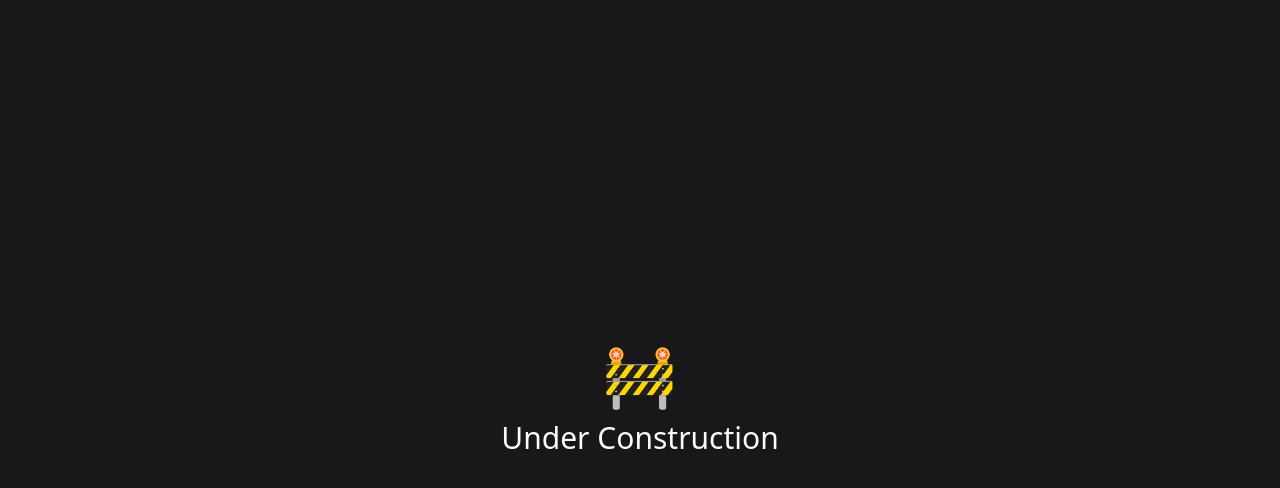
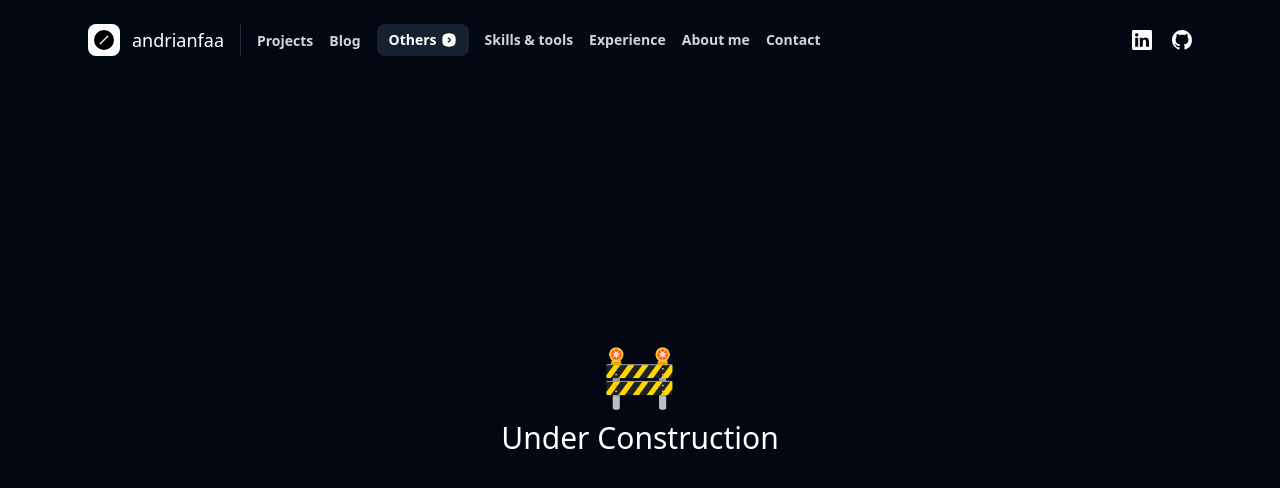
Before and after one commit to andrianfaa/anfa.my.id, an Astro site: page / in a window 1280 px wide. Built offline with nearby package versions, Linux system fonts and the light colour scheme; Astro itself is replaced by a stand-in of ours.

Commit message:
feat: navbar and error 404 page

```diff
--- a/package.json
+++ b/package.json
@@ -14,13 +14,16 @@
     "@astrojs/react": "^3.4.0",
     "@astrojs/tailwind": "^5.1.0",
     "@fontsource-variable/arimo": "^5.0.21",
+    "@nanostores/react": "^0.7.2",
     "@types/react": "^18.3.3",
     "@types/react-dom": "^18.3.0",
     "astro": "^4.9.2",
     "astro-seo": "^0.8.3",
     "eslint-config-prettier": "^9.1.0",
+    "nanostores": "^0.10.3",
     "react": "^18.3.1",
     "react-dom": "^18.3.1",
+    "react-icons": "^5.2.1",
     "sass": "^1.77.4",
     "tailwindcss": "^3.4.3",
     "typescript": "^5.4.5"
--- /dev/null
+++ b/src/components/navbar/NavMenu.tsx
@@ -0,0 +1,146 @@
+import { useCallback, useState } from "react";
+import { TbSquareRoundedChevronDownFilled } from "react-icons/tb";
+
+import { cn } from "@/utils";
+
+const NavMenu: React.FC = () => {
+  const [isOpenNavMenu, setIsOpenNavMenu] = useState(false);
+
+  const baseMenuClassName = cn(
+    "font-bold",
+    "text-sm text-white lg:text-gray-300 lg:hover:text-white lg:focus:text-white"
+  );
+
+  const handleOnClick = useCallback(() => {
+    setIsOpenNavMenu(false);
+  }, [setIsOpenNavMenu]);
+
+  return (
+    <nav>
+      <ul className={cn("flex flex-row items-center gap-4")}>
+        <li>
+          <a
+            title="Projects"
+            href="/projects"
+            onClick={handleOnClick}
+            className={cn(baseMenuClassName)}
+          >
+            Projects
+          </a>
+        </li>
+
+        <li>
+          <a
+            title="Blog"
+            href="https://andrianfaa.medium.com/"
+            onClick={handleOnClick}
+            className={cn(baseMenuClassName)}
+          >
+            Blog
+          </a>
+        </li>
+
+        <li
+          className={cn("relative", "flex flex-row lg:items-center lg:gap-4")}
+        >
+          <button
+            type="button"
+            onClick={() => setIsOpenNavMenu((prevState) => !prevState)}
+            className={cn(
+              "bg-gray-800/80 hover:bg-gray-700/80 focus:bg-gray-700/80",
+              "text-sm font-bold text-white",
+              "rounded-lg",
+              "px-3 py-1.5",
+              "transition-all duration-300 ease-in-out",
+              "flex flex-row items-center gap-1",
+              isOpenNavMenu ? "bg-gray-700/80 lg:bg-gray-800/80" : ""
+              // "lg:hidden"
+            )}
+          >
+            Others{" "}
+            <TbSquareRoundedChevronDownFilled
+              className={cn(
+                "h-4 w-4",
+                "lg:-rotate-90",
+                isOpenNavMenu ? "rotate-180" : ""
+              )}
+            />
+          </button>
+
+          <ul
+            className={cn(
+              "absolute left-0 top-10 z-10 lg:static",
+              "bg-gray-950 lg:bg-transparent",
+              "rounded-lg border border-gray-800 lg:rounded-none lg:border-none",
+              "w-36 p-4 lg:w-[unset] lg:p-0",
+              "flex flex-col items-start justify-start gap-4 lg:flex-row lg:items-center lg:gap-4",
+              "transition-all duration-300 ease-in-out",
+              "lg:visible lg:translate-y-0 lg:opacity-100",
+              isOpenNavMenu
+                ? "visible translate-y-0 opacity-100"
+                : "invisible -translate-y-4 opacity-0"
+            )}
+          >
+            <li className="block w-full lg:w-auto">
+              <a
+                href="/skills-and-tools"
+                onClick={handleOnClick}
+                className={cn(
+                  baseMenuClassName,
+                  "block w-full",
+                  "text-gray-300 hover:text-white focus:text-white"
+                )}
+              >
+                Skills & tools
+              </a>
+            </li>
+
+            <li className="block w-full lg:w-auto">
+              <a
+                href="/experience"
+                onClick={handleOnClick}
+                className={cn(
+                  baseMenuClassName,
+                  "block w-full",
+                  "text-gray-300 hover:text-white focus:text-white"
+                )}
+              >
+                Experience
+              </a>
+            </li>
+
+            <li className="block w-full lg:w-auto">
+              <a
+                href="/about-me"
+                onClick={handleOnClick}
+                className={cn(
+                  baseMenuClassName,
+                  "block w-full",
+                  "text-gray-300 hover:text-white focus:text-white"
+                )}
+              >
+                About me
+              </a>
+            </li>
+
+            <li className="block w-full lg:w-auto">
+              <a
+                href="/contact"
+                onClick={handleOnClick}
+                className={cn(
+                  baseMenuClassName,
+                  "block w-full",
+                  "text-gray-300 hover:text-white focus:text-white"
+                )}
+              >
+                Contact
+              </a>
+            </li>
+          </ul>
+        </li>
+      </ul>
+    </nav>
+  );
+};
+
+export default NavMenu;
--- /dev/null
+++ b/src/components/navbar/Navbar.tsx
@@ -0,0 +1,82 @@
+import { BsFillSlashCircleFill, BsGithub, BsLinkedin } from "react-icons/bs";
+
+import { useWindow } from "@/hooks";
+import { cn } from "@/utils";
+import NavMenu from "./NavMenu";
+
+const Navbar: React.FC = () => {
+  const { scroll } = useWindow();
+
+  return (
+    <div
+      className={cn(
+        "navbar",
+        "fixed left-0 top-0 z-40",
+        "w-full",
+        "transition-[background] duration-300 ease-in-out",
+        scroll.y > 10 && "scrolled"
+      )}
+    >
+      <div
+        className={cn(
+          "navbar-container",
+          "p-4 md:p-6",
+          "flex flex-row items-center justify-between gap-4"
+        )}
+      >
+        <div className={cn("flex flex-row items-center gap-4")}>
+          <a
+            href="/"
+            className={cn(
+              "flex flex-row items-center gap-3",
+              "font-bold",
+              "border-r border-gray-800 pr-4"
+            )}
+          >
+            <span
+              className={cn(
+                "rounded-lg",
+                "p-1.5",
+                "bg-white text-sm font-bold text-black"
+              )}
+            >
+              <BsFillSlashCircleFill className="h-5 w-5" />
+            </span>{" "}
+            <span
+              className={cn(
+                "text-lg font-medium text-white",
+                "hidden sm:block"
+              )}
+            >
+              andrianfaa
+            </span>
+          </a>
+
+          <NavMenu />
+        </div>
+
+        <div className="item flex flex-row gap-5">
+          <a
+            href="https://linkedin.com/in/andrianfa"
+            title="LinkedIn"
+            className={cn("hidden md:block")}
+          >
+            <BsLinkedin
+              title="LinkedIn Logo"
+              className={cn("h-5 w-5", "text-white")}
+            />
+          </a>
+
+          <a href="https://github.com/andrianfaa" title="GitHub">
+            <BsGithub
+              title="GitHub Logo"
+              className={cn("h-5 w-5", "text-white")}
+            />
+          </a>
+        </div>
+      </div>
+    </div>
+  );
+};
+
+export default Navbar;
--- /dev/null
+++ b/src/components/navbar/index.ts
@@ -0,0 +1 @@
+export { default as Navbar } from "./Navbar";
--- /dev/null
+++ b/src/components/navbar/store.ts
@@ -0,0 +1,5 @@
+import { atom } from "nanostores";
+
+const isOpenNavMenu = atom(false);
+
+export { isOpenNavMenu };
--- a/src/components/ui/Button.tsx
+++ b/src/components/ui/Button.tsx
@@ -2,14 +2,14 @@ import { cn } from "@/utils";
 import { cva, type VariantProps } from "class-variance-authority";
 import { type ButtonHTMLAttributes, forwardRef } from "react";
 
-const buttonVariant = cva(cn(""), {
+const buttonVariant = cva(cn("transition-all duration-300 ease-in-out"), {
   variants: {
     variant: {
-      primary: cn(),
+      primary: cn("bg-primary text-white hover:bg-primary/90"),
       base: cn()
     },
     size: {
-      small: cn(),
+      small: cn("text-sm px-2 py-1"),
       medium: cn(),
       large: cn()
     }
--- /dev/null
+++ b/src/hooks/index.ts
@@ -0,0 +1 @@
+export { default as useWindow } from "./useWindow";
--- /dev/null
+++ b/src/hooks/useWindow.ts
@@ -0,0 +1,32 @@
+import { useState, useEffect } from "react";
+
+const useWindow = () => {
+  const [scroll, setScroll] = useState({
+    x: 0,
+    y: 0
+  });
+
+  const updateScroll = () => {
+    if (typeof window === "undefined") return;
+
+    setScroll({ x: window.scrollX || 0, y: window.scrollY || 0 });
+  };
+
+  useEffect(() => {
+    if (typeof window === "undefined") return;
+
+    window.addEventListener("load", updateScroll);
+    window.addEventListener("scroll", updateScroll);
+
+    return () => {
+      window.removeEventListener("load", updateScroll);
+      window.removeEventListener("scroll", updateScroll);
+    };
+  }, []);
+
+  return {
+    scroll
+  };
+};
+
+export default useWindow;
--- /dev/null
+++ b/src/pages/404.astro
@@ -0,0 +1,28 @@
+---
+import { Layout } from "@/layouts";
+import { cn } from "@/utils";
+
+export async function getStaticPaths() {
+  return [];
+}
+---
+
+<Layout title="404 - Page Not Found" description="Page not found">
+  <main
+    class={cn(
+      "p-4",
+      "flex flex-col items-center justify-center",
+      "h-screen w-full"
+    )}
+  >
+    <h1 class="text-center">
+      <span
+        class={cn("block", "text-6xl md:text-8xl font-bold text-white", "mb-4")}
+        >404</span
+      >
+      <span class={cn("text-base md:text-lg font-light text-center text-white")}
+        >Page not found</span
+      >
+    </h1>
+  </main>
+</Layout>
--- a/src/pages/index.astro
+++ b/src/pages/index.astro
@@ -4,11 +4,15 @@ import { cn } from "@/utils";
 ---
 
 <Layout>
-  <main class={cn("p-4", "flex flex-col items-center justify-center", "h-screen w-full")}>
-    <h1 class={cn("text-base md:text-3xl font-light text-center")}>
-      <span class={cn("block", "text-4xl md:text-6xl", "mb-4")}>
-        🚧
-      </span>
+  <main
+    class={cn(
+      "p-4",
+      "flex flex-col items-center justify-center",
+      "h-screen w-full"
+    )}
+  >
+    <h1 class={cn("text-base md:text-3xl font-medium text-center text-white")}>
+      <span class={cn("block", "text-4xl md:text-6xl", "mb-4")}> 🚧 </span>
       Under Construction
     </h1>
   </main>
--- /dev/null
+++ b/src/styles/_components.scss
@@ -0,0 +1,22 @@
+@layer components {
+  .container {
+    @apply mx-auto max-w-96 sm:max-w-xl md:max-w-2xl lg:max-w-4xl xl:max-w-7xl;
+  }
+
+  .navbar {
+    @apply bg-transparent;
+
+    &-container {
+      @apply mx-auto max-w-96 sm:max-w-xl md:max-w-2xl lg:max-w-4xl xl:max-w-6xl 2xl:max-w-[1440px];
+    }
+
+    &.scrolled {
+      @apply bg-gray-950;
+      @apply border-b border-b-gray-800;
+
+      @supports (backdrop-filter: blur(16px)) {
+        @apply bg-gray-950/50 backdrop-blur-lg;
+      }
+    }
+  }
+}
--- a/src/styles/root.scss
+++ b/src/styles/root.scss
@@ -3,6 +3,8 @@
 @tailwind utilities;
 
 body {
-  @apply bg-zinc-900;
-  @apply text-slate-50;
+  @apply bg-gray-950;
+  @apply text-gray-400;
 }
+
+@import "./components";
--- a/tailwind.config.mjs
+++ b/tailwind.config.mjs
@@ -7,6 +7,13 @@ export default {
     extend: {
       fontFamily: {
         sans: ["Arimo Variable", ...defaultTheme.fontFamily.sans]
+      },
+      colors: {
+        primary: "#818cf8",
+        border: {
+          DEFAULT: "#262626",
+          700: "#404040"
+        }
       }
     }
   }
```
Also changed, not shown: src/layouts/RootLayout.astro (+9 -8 lines), 1 other file.
